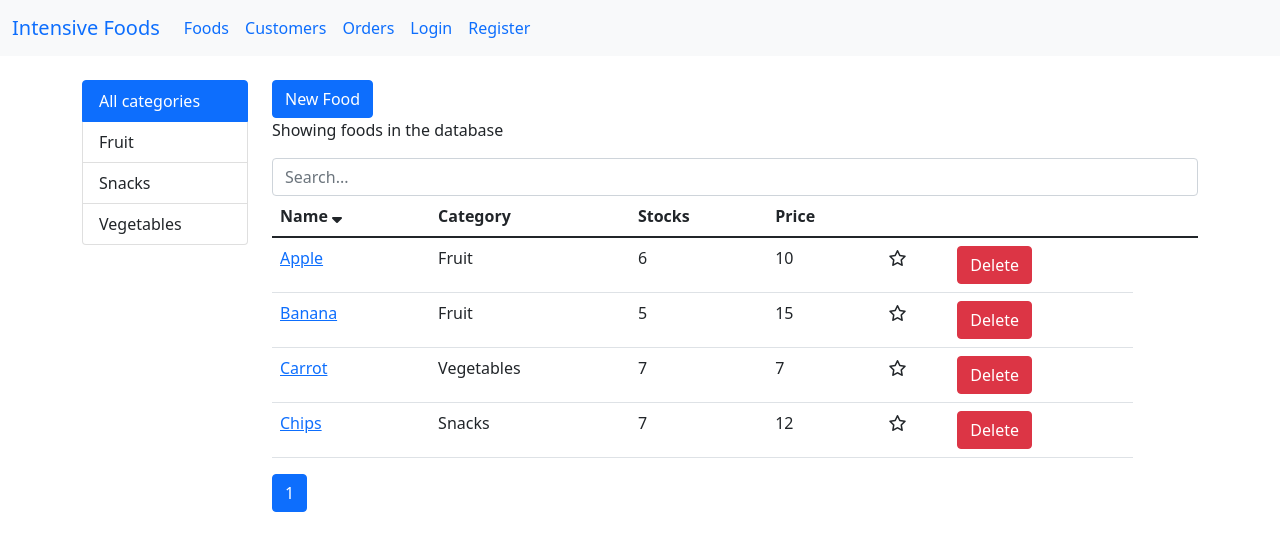
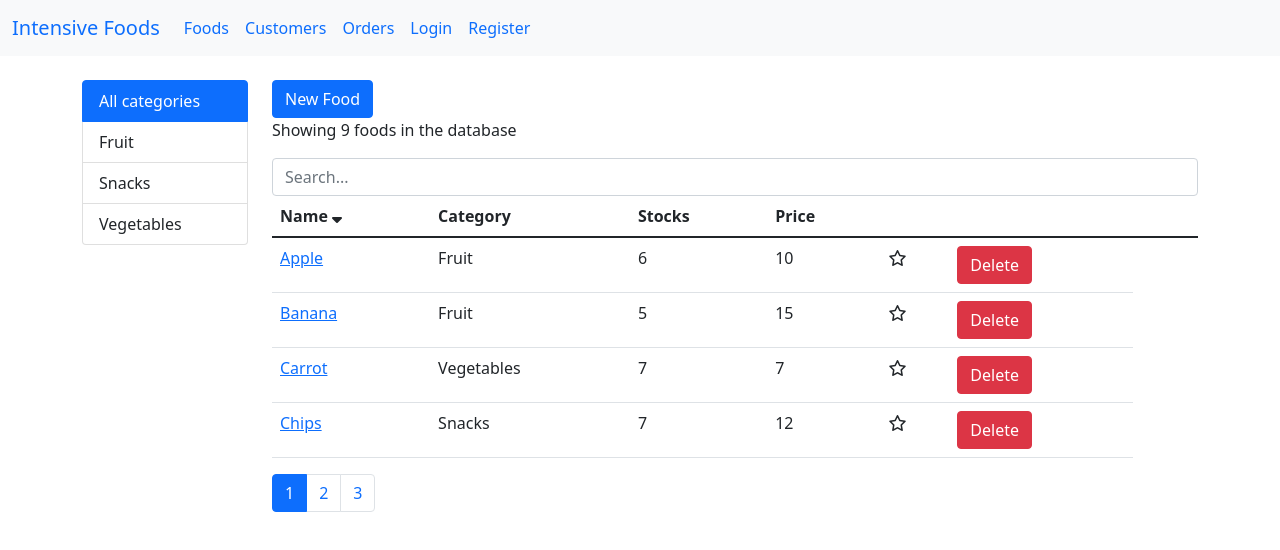
Before and after one commit to JawdatKafafi/intensive-foods, a React (Create React App) app: page /foods in a window 1280 px wide. Shown: the top 550 px of the page. Built offline with nearby package versions, Linux system fonts and the light colour scheme.

Commit message:
Fixed items and pagination

```diff
--- a/package.json
+++ b/package.json
@@ -13,6 +13,7 @@
     "gh-pages": "^4.0.0",
     "joi": "^17.6.1",
     "lodash": "^4.17.21",
+    "mongoose": "^6.6.4",
     "react": "^18.2.0",
     "react-dom": "^18.2.0",
     "react-router-dom": "^5.3.3",
--- a/src/components/Foods.jsx
+++ b/src/components/Foods.jsx
@@ -85,6 +85,7 @@ class Foods extends Component {
     );
 
     const foods = paginate(sortedFoods, selectedPage, pageSize);
+
     return { foods, filtredCount: filtredFoods.length };
   }
 
@@ -117,7 +118,7 @@ class Foods extends Component {
           <Link to="/foods/new" className="btn btn-primary mt-4">
             New Food
           </Link>
-          <p>Showing {filtredCount.length} foods in the database</p>
+          <p>Showing {filtredCount} foods in the database</p>
           <SearchBox value={searchQuery} onChange={this.handleSearch} />
           <FoodsTable
             foods={foods}
@@ -127,7 +128,7 @@ class Foods extends Component {
             sortColumn={sortColumn}
           />
           <Pagination
-            itemCount={filtredCount.length}
+            itemCount={filtredCount}
             pageSize={pageSize}
             selectedPage={selectedPage}
             onPageChange={this.handlePageChange}
--- a/src/components/FoodsTable.jsx
+++ b/src/components/FoodsTable.jsx
@@ -1,14 +1,14 @@
 import React, { Component } from "react";
+import { Link } from "react-router-dom";
 import Table from "./common/Table";
 import Favorite from "./common/Favorite";
-import { Link } from "react-router-dom";
 
 class FoodsTable extends Component {
   columns = [
     {
       lable: "Name",
       path: "name",
-      content: (food) => <Link to={`/food/${food._id}`}>{food.name}</Link>,
+      content: (food) => <Link to={`/foods/${food._id}`}>{food.name}</Link>,
     },
     { lable: "Category", path: "category.name" },
     { lable: "Stocks", path: "numberInStock" },
```
Also changed, not shown: 1 other file (tests, documents, lock files or other folders).
